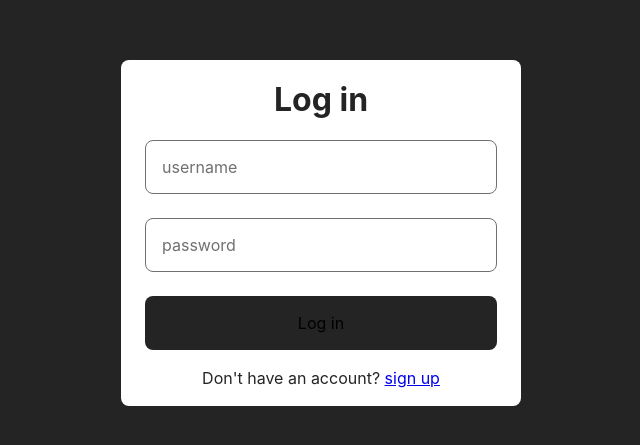
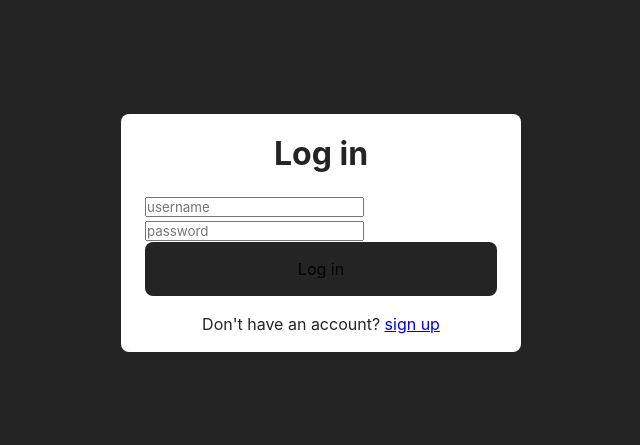
Before and after one commit to JamiHam/combonote-frontend, a React (Vite) app: page / in a window 1280 px wide. Shown: the part 167-612 px from the top of the page, without its empty margins (319-959 px from the left). Built offline with nearby package versions, Linux system fonts and the light colour scheme.

Commit message:
changed login page structure

```diff
--- a/src/App.jsx
+++ b/src/App.jsx
@@ -1,10 +1,10 @@
-import LoginForm from './components/LoginForm'
+import Login from './components/Login'
 
 const App = () => {
 
   return (
     <>
-      <LoginForm />
+      <Login />
     </>
   )
 }
--- a/src/components/InputField.jsx
+++ b/src/components/InputField.jsx
@@ -1,7 +1,7 @@
-const InputField = ({ type, placeholder }) => {
-
+const InputField = ({ value, type, placeholder}) => {
   return (
       <input
+        value={value}
         type={type}
         placeholder={placeholder}
         className='input-field'
--- /dev/null
+++ b/src/components/Login.jsx
@@ -0,0 +1,19 @@
+import '../styles/Login.css'
+import LoginForm from './LoginForm'
+
+const Login = () => {
+  return (
+    <div className='login-container'>
+      <h2>Log in</h2>
+
+      <LoginForm />
+
+      <div className='signup-prompt'>
+        <a>{"Don't have an account? "}</a>
+        <a href='#'>sign up</a>
+      </div>
+    </div>
+  )
+}
+
+export default Login
--- a/src/components/LoginForm.jsx
+++ b/src/components/LoginForm.jsx
@@ -1,28 +1,41 @@
-import '../styles/Login.css'
-import InputField from './InputField'
+import { useState } from 'react'
+import loginService from '../services/login'
 
-const Login = () => {
+const LoginForm = () => {
+  const [username, setUsername] = useState('')
+  const [password, setPassword] = useState('')
 
-  const login = async () => {
+  const handleUsernameChange = (event) => {
+    setUsername(event.target.value)
+  }
 
+  const handlePasswordChange = (event) => {
+    setPassword(event.target.value)
+  }
+
+  const login = async (event) => {
+    event.preventDefault()
+    const response = await loginService.login(username, password)
+    console.log(response)
   }
 
   return (
-    <div className='login-container'>
-      <h2>Log in</h2>
-
-      <form onSubmit={login}>
-        <InputField type='username' placeholder='username' />
-        <InputField type='password' placeholder='password' />
-        <button type='submit'>Log in</button>
-      </form>
-
-      <div className='signup-prompt'>
-        <a>{"Don't have an account? "}</a>
-        <a href='#'>sign up</a>
-      </div>
-    </div>
+    <form onSubmit={login}>
+      <input
+        value={username}
+        onChange={handleUsernameChange}
+        type='username'
+        placeholder='username'
+      />
+      <input
+        value={password}
+        onChange={handlePasswordChange}
+        type='password'
+        placeholder='password'
+      />
+      <button type='submit'>Log in</button>
+    </form>
   )
 }
 
-export default Login
+export default LoginForm
```
